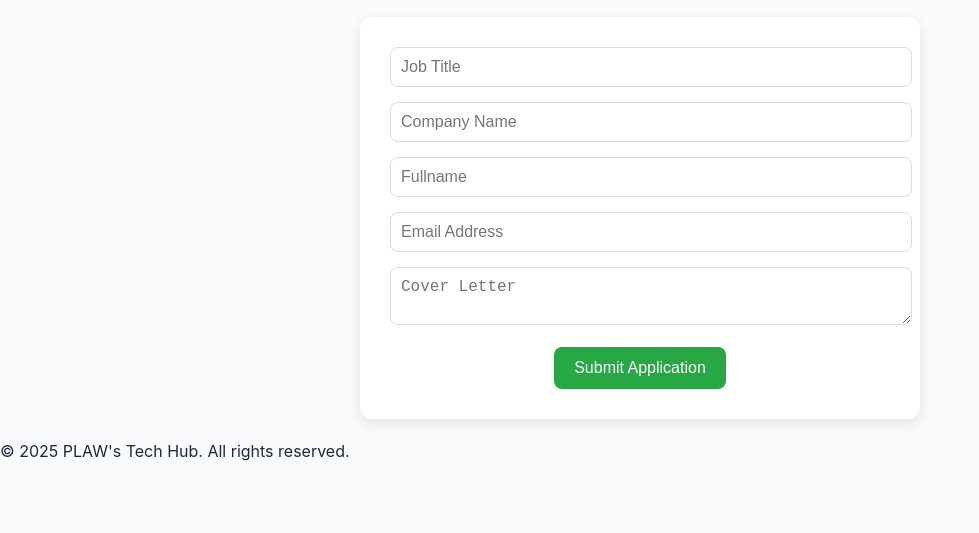
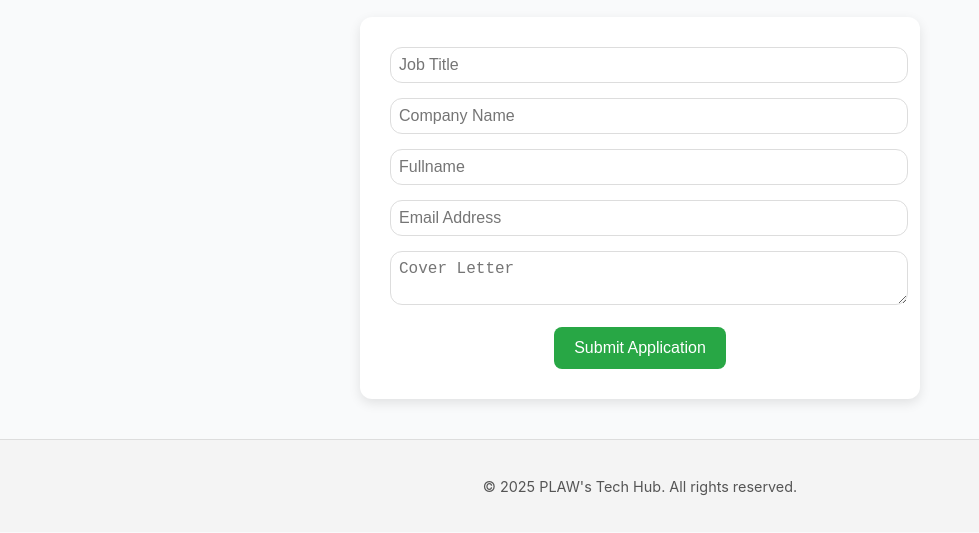
Before and after one commit to K-Plaw/Application-Form, a plain HTML site: page index.html in a window 1280 px wide. Shown: the part 81-614 px from the top of the page, without its empty margins (0-979 px from the left). Drawn offline with Linux system fonts and the light colour scheme.

Commit message:
Final css editing
Adding footer styling and final brush work

```diff
--- a/styles.css
+++ b/styles.css
@@ -114,17 +114,21 @@ div.allc{
 h2.hthe2{
   text-align: center;
 }
-input, textarea {
-            width: 100%;
-            margin-bottom: 10px;
-            padding: 8px;
-            border-radius: 12px;
-}
+
 .submit-button-a {
   display: block;
   margin: 0 auto;
 }
 
+footer {
+    text-align: center;
+    padding: 20px;
+    background-color: #f4f4f4;
+    border-top: 1px solid #ddd;
+    margin-top: 40px;
+    font-size: 0.9rem;
+    color: #555;
+}
 
 /* Job Application Form Styles */
 /* Form Container */
@@ -141,9 +145,9 @@ input, textarea {
 input, textarea {
   width: 100%;
   margin-bottom: 15px;
-  padding: 10px;
+  padding: 8px;
   border: 1px solid #ddd;
-  border-radius: 8px;
+  border-radius: 12px;
   font-size: 1rem;
   transition: border-color 0.3s ease;
 }
```
